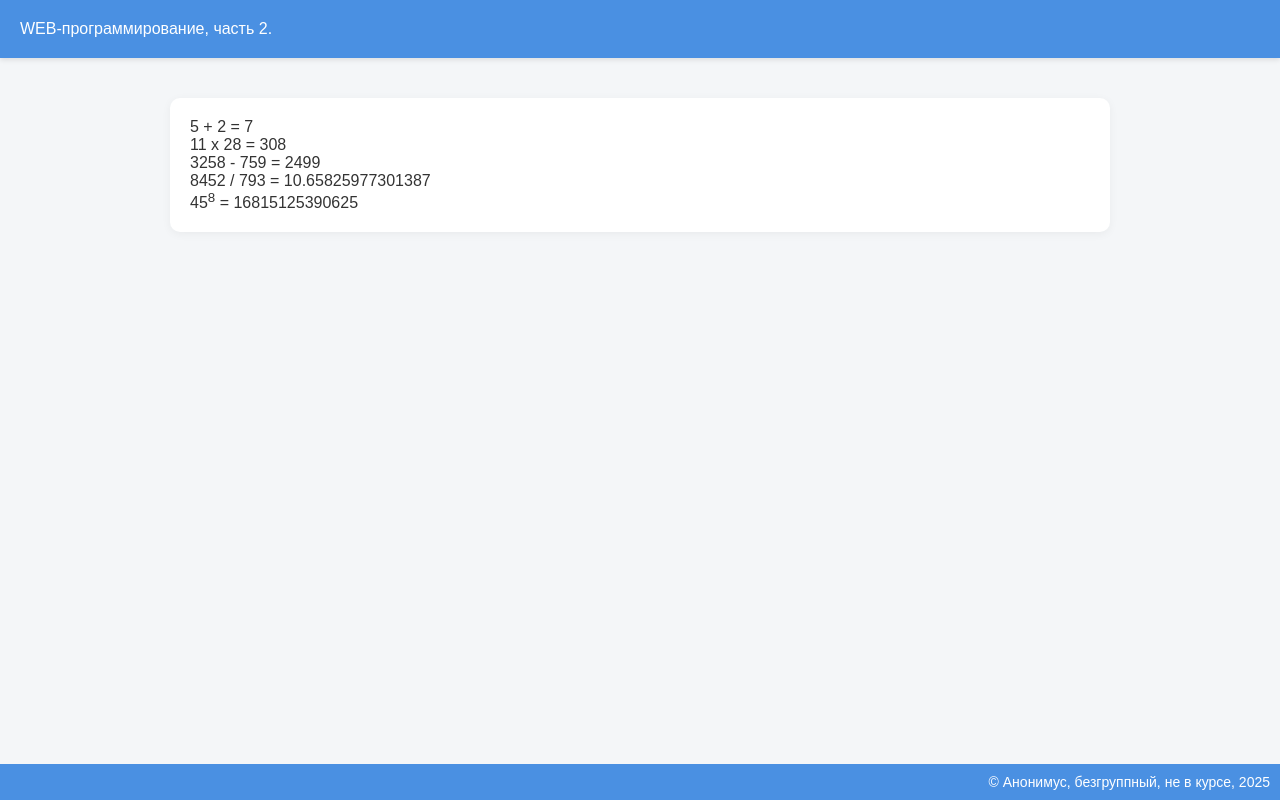
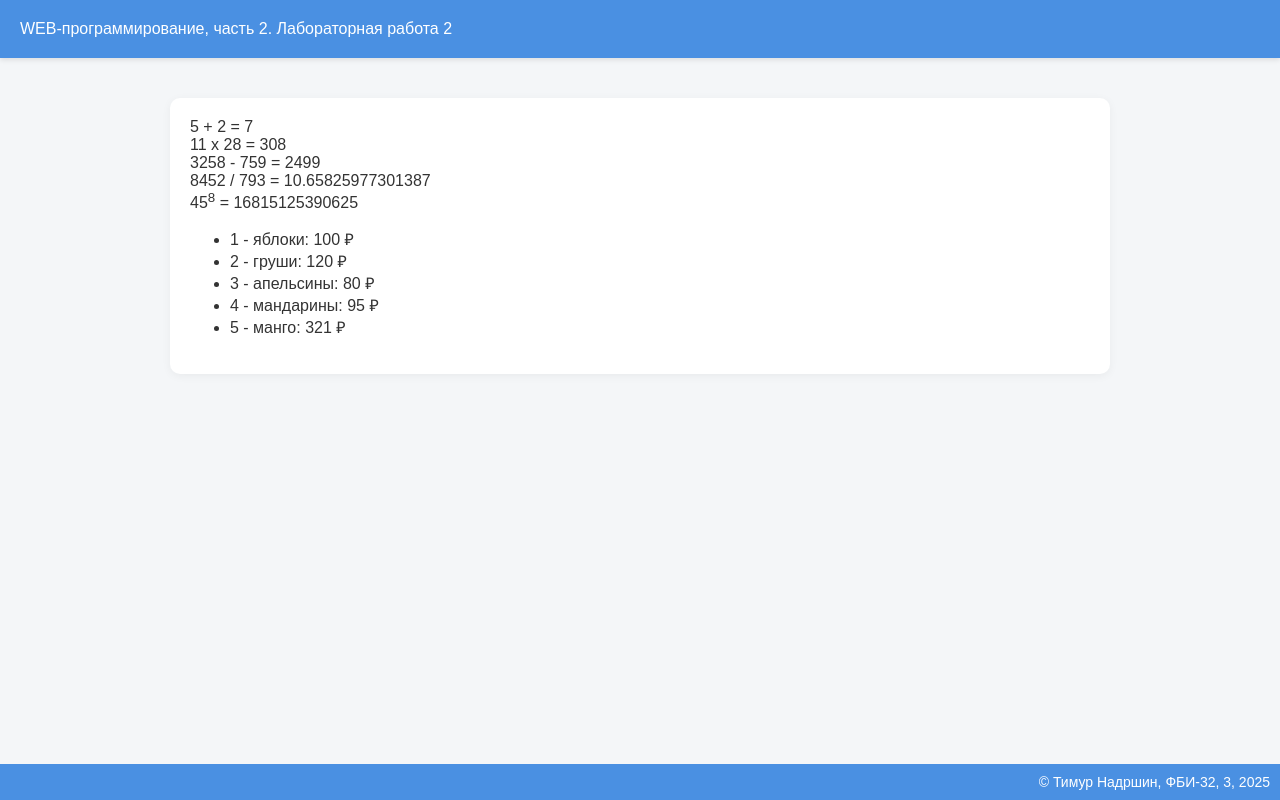
Before and after one commit to bivaettttt/web-back-labs, a Flask app: page /lab2/example in a window 1280 px wide. Run offline with Flask 3, Linux system fonts and the light colour scheme.

Commit message:
Цикл в шаблоне

```diff
--- a/app.py
+++ b/app.py
@@ -457,8 +457,14 @@ def add_flower(name):
 
 @app.route('/lab2/example')
 def example():
-    name = 'Тимур Надршин'
-    num = '2'
-    group = 'ФБИ-32'
-    course = '3 курс'
-    return render_template('example.html')
+    name, num, group, course = 'Тимур Надршин', 2, 'ФБИ-32', 3
+    fruits = [
+        {'name': 'яблоки', 'price': 100},
+        {'name': 'груши', 'price': 120},
+        {'name': 'апельсины', 'price': 80},
+        {'name': 'мандарины', 'price': 95},
+        {'name': 'манго', 'price': 321}
+    ]
+    return render_template('example.html',
+                            name=name, num=num, group=group,
+                            course=course, fruits=fruits)
--- a/templates/example.html
+++ b/templates/example.html
@@ -8,7 +8,7 @@
 </head>
 <body>
     <header>
-        WEB-программирование, часть 2. {% if num %}Лабораторная работа 2{% endif %}
+        WEB-программирование, часть 2. {% if num %}Лабораторная работа {{ num }}{% endif %}
     </header>
 
     <main>
@@ -16,7 +16,12 @@
         11 x 28 = {{ 11 * 28 }}<br>
         3258 - 759 = {{ 3258 - 759 }}<br>
         8452 / 793 = {{ 8452 / 793 }}<br>
-        45<sup>8</sup> = {{ 45**8 }}
+        45<sup>8</sup> = {{ 45**8 }}<br>
+        <ul>
+            {% for f in fruits %}
+            <li>{{ loop.index }} - {{ f.name }}: {{ f.price }} &#x20bd;</li>
+            {% endfor %}
+        </ul>
     </main>
 
     <footer>
```
